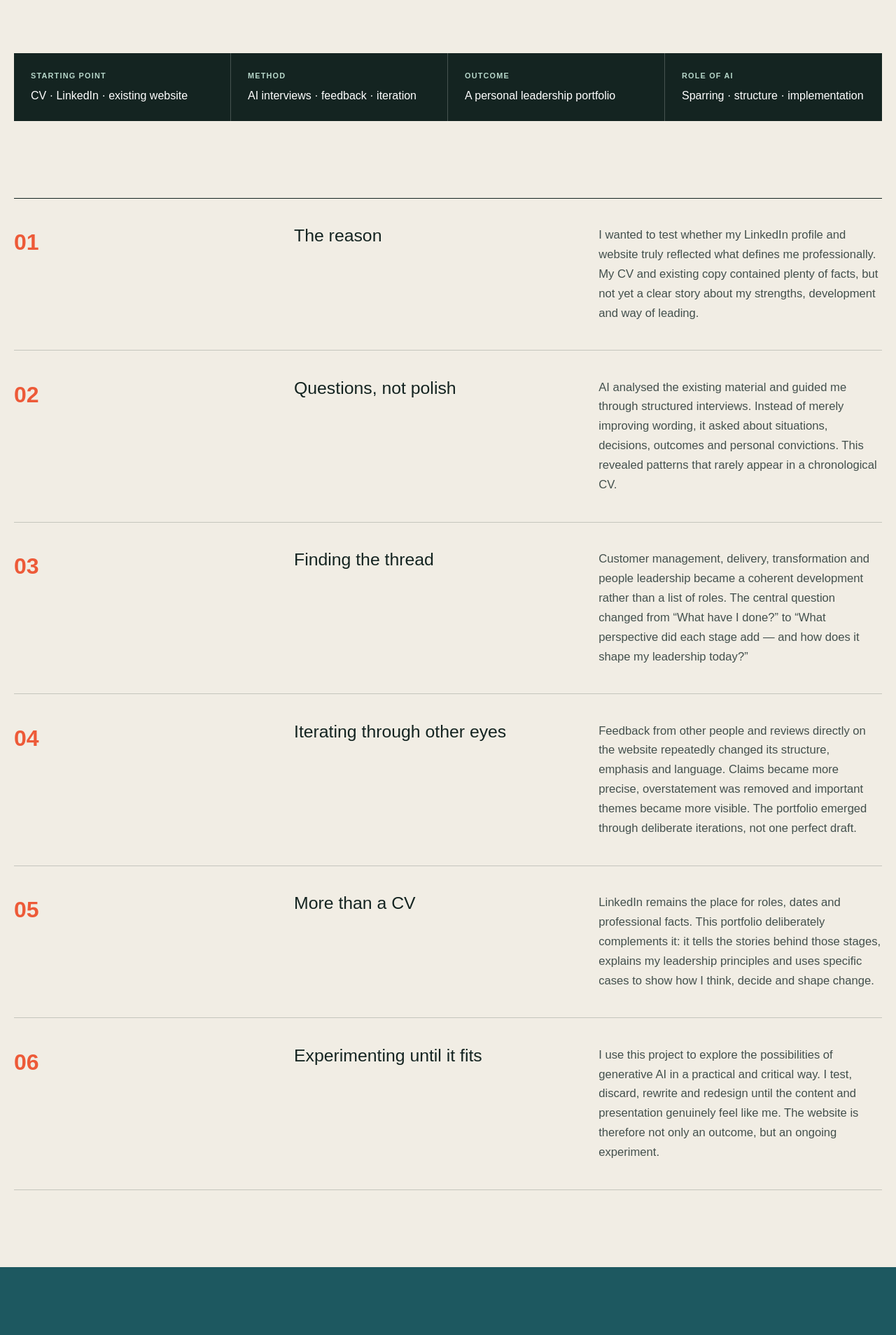
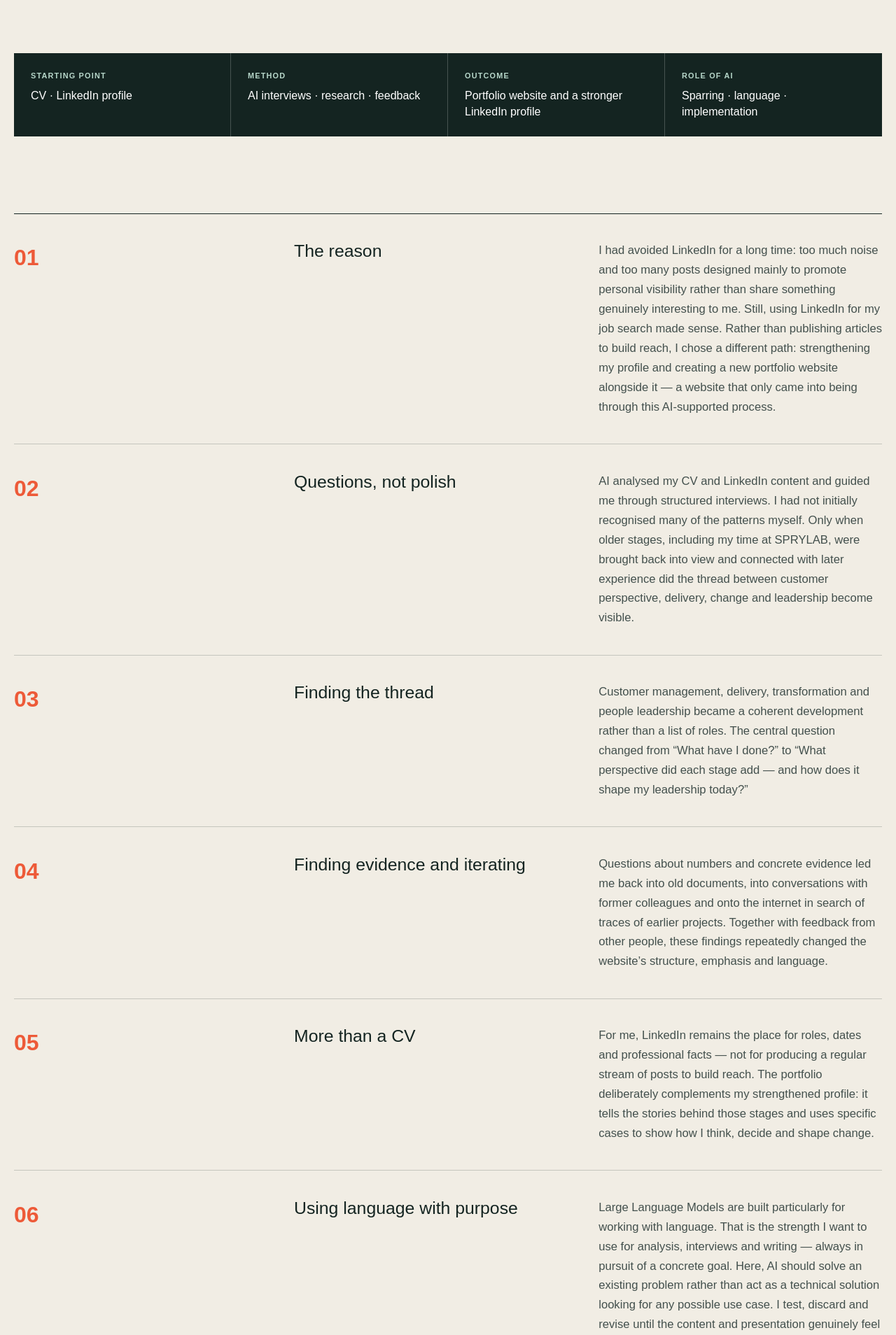
Before and after one commit to oriental-star/olivia-ratajzak, a Next.js app: page /project in a window 1280 px wide. Shown: the part 508-2416 px from the top of the page at 70% size. Built offline with nearby package versions, Linux system fonts and the light colour scheme.

Commit message:
Correct AI portfolio origin story

```diff
--- a/app/project/page.tsx
+++ b/app/project/page.tsx
@@ -10,14 +10,14 @@ const content = {
     title: 'Die eigene Geschichte neu sehen – und besser erzählen.',
     intro: 'Ein Experiment darüber, wie KI, strukturierte Interviews und persönliches Feedback dabei helfen können, Stärken sichtbar zu machen, einen roten Faden zu finden und die eigene Außendarstellung weiterzuentwickeln.',
     back: 'Zurück zum Portfolio',
-    facts: [['Ausgangspunkt', 'CV · LinkedIn · bestehende Website'], ['Methode', 'KI-Interviews · Feedback · Iteration'], ['Ergebnis', 'Ein persönliches Leadership-Portfolio'], ['Rolle der KI', 'Sparring · Struktur · Umsetzung']],
+    facts: [['Ausgangspunkt', 'CV · LinkedIn-Profil'], ['Methode', 'KI-Interviews · Recherche · Feedback'], ['Ergebnis', 'Portfolio-Website und geschärftes LinkedIn-Profil'], ['Rolle der KI', 'Sparring · Sprache · Umsetzung']],
     sections: [
-      ['Der Anlass', 'Ich wollte prüfen, ob meine Außendarstellung auf LinkedIn und meiner Website wirklich das zeigt, was mich beruflich ausmacht. CV, LinkedIn-Profil und bisherige Texte enthielten viele Fakten – aber noch keine klare Geschichte über meine Stärken, meine Entwicklung und meine Art zu führen.'],
-      ['Fragen statt Selbstdarstellung', 'Die KI analysierte die vorhandenen Inhalte und führte mit mir strukturierte Interviews. Statt nur Formulierungen zu optimieren, fragte sie nach konkreten Situationen, Entscheidungen, Ergebnissen und meiner persönlichen Haltung. So wurden Muster sichtbar, die in einem tabellarischen Lebenslauf kaum auftauchen.'],
+      ['Der Anlass', 'LinkedIn hatte ich lange gemieden: zu viel Noise und zu viele Beiträge, die vor allem Selbstdarstellung und Reichweite bedienen, ohne für mich wirklich originär interessant zu sein. Für die Jobsuche lag es dennoch nahe, mein Profil dort zu stärken. Statt selbst Artikel zu produzieren, entschied ich mich für einen anderen Weg: ein aussagekräftiges LinkedIn-Profil und ergänzend eine neue Portfolio-Website, die erst in diesem Prozess mit KI entstand.'],
+      ['Fragen statt Selbstdarstellung', 'Die KI analysierte CV und LinkedIn-Inhalte und führte mit mir strukturierte Interviews. Viele Muster hatte ich selbst zunächst nicht wahrgenommen. Erst als auch ältere Stationen wie meine Zeit bei SPRYLAB wieder hervorgeholt und mit späteren Erfahrungen verbunden wurden, zeigte sich der rote Faden zwischen Kundenperspektive, Delivery, Veränderung und Führung.'],
       ['Den roten Faden finden', 'Aus Kundenmanagement, Delivery, Transformation und People Leadership entstand keine Zusammenfassung aller Rollen, sondern eine nachvollziehbare Entwicklung. Die zentrale Frage war nicht: Was habe ich alles gemacht? Sondern: Welche Perspektive hat jede Station ergänzt – und wie prägt sie heute meine Führung?'],
-      ['Mit anderen Augen iterieren', 'Rückmeldungen von anderen Personen und Reviews direkt auf der Website veränderten Struktur, Gewichtung und Sprache mehrfach. Aussagen wurden präzisiert, Übertreibungen zurückgenommen und wichtige Aspekte stärker hervorgehoben. Das Portfolio entstand nicht in einem Durchgang, sondern in bewussten Schleifen.'],
-      ['Mehr als ein Lebenslauf', 'LinkedIn bleibt der Ort für Stationen, Rollen und berufliche Fakten. Dieses Portfolio ergänzt es gezielt: Es erzählt die Geschichten hinter den Stationen, zeigt meine Führungsprinzipien und macht anhand konkreter Cases sichtbar, wie ich denke, entscheide und Veränderung gestalte.'],
-      ['Experimentieren bis es passt', 'Ich nutze dieses Projekt, um die Möglichkeiten generativer KI praktisch und kritisch auszuloten. Ich probiere aus, verwerfe, formuliere neu und gestalte weiter, bis Inhalt und Darstellung wirklich zu mir passen. Die Website ist deshalb nicht nur ein Ergebnis, sondern selbst ein fortlaufendes Experiment.'],
+      ['Belege suchen und iterieren', 'Gerade die Fragen nach Zahlen und konkreten Belegen brachten mich dazu, noch einmal in alten Unterlagen zu suchen, mit Kolleg:innen zu sprechen und im Internet nach Spuren früherer Projekte zu recherchieren. Zusammen mit Rückmeldungen anderer Personen veränderten diese Funde Struktur, Gewichtung und Sprache der Website mehrfach.'],
+      ['Mehr als ein Lebenslauf', 'LinkedIn bleibt für mich der Ort für Stationen, Rollen und berufliche Fakten – nicht für regelmäßige Beiträge zur Reichweitensteigerung. Das Portfolio ergänzt mein gestärktes Profil gezielt: Es erzählt die Geschichten hinter den Stationen und macht anhand konkreter Cases sichtbar, wie ich denke, entscheide und Veränderung gestalte.'],
+      ['Sprache gezielt nutzen', 'Large Language Models sind besonders für den Umgang mit Sprache gemacht. Genau diese Stärke möchte ich für Analyse, Interviews und Formulierung nutzen – aber immer mit einem konkreten Ziel. KI soll hier ein vorhandenes Problem lösen und nicht als technische Lösung nach einem beliebigen Anwendungsfall suchen. Ich probiere aus, verwerfe und überarbeite, bis Inhalt und Darstellung wirklich zu mir passen.'],
     ],
     guardrail: 'Verantwortung bleibt beim Menschen',
     guardrailText: 'KI schlägt vor, strukturiert und setzt um. Berufliche Fakten, Bewertung, Korrekturen und Freigabe verantwortet Olivia Ratajzak.',
@@ -36,14 +36,14 @@ const content = {
     title: 'Seeing my own story differently — and telling it better.',
     intro: 'An experiment in how AI, structured interviews and personal feedback can reveal strengths, uncover a coherent thread and improve professional positioning.',
     back: 'Back to the portfolio',
-    facts: [['Starting point', 'CV · LinkedIn · existing website'], ['Method', 'AI interviews · feedback · iteration'], ['Outcome', 'A personal leadership portfolio'], ['Role of AI', 'Sparring · structure · implementation']],
+    facts: [['Starting point', 'CV · LinkedIn profile'], ['Method', 'AI interviews · research · feedback'], ['Outcome', 'Portfolio website and a stronger LinkedIn profile'], ['Role of AI', 'Sparring · language · implementation']],
     sections: [
-      ['The reason', 'I wanted to test whether my LinkedIn profile and website truly reflected what defines me professionally. My CV and existing copy contained plenty of facts, but not yet a clear story about my strengths, development and way of leading.'],
-      ['Questions, not polish', 'AI analysed the existing material and guided me through structured interviews. Instead of merely improving wording, it asked about situations, decisions, outcomes and personal convictions. This revealed patterns that rarely appear in a chronological CV.'],
+      ['The reason', 'I had avoided LinkedIn for a long time: too much noise and too many posts designed mainly to promote personal visibility rather than share something genuinely interesting to me. Still, using LinkedIn for my job search made sense. Rather than publishing articles to build reach, I chose a different path: strengthening my profile and creating a new portfolio website alongside it — a website that only came into being through this AI-supported process.'],
+      ['Questions, not polish', 'AI analysed my CV and LinkedIn content and guided me through structured interviews. I had not initially recognised many of the patterns myself. Only when older stages, including my time at SPRYLAB, were brought back into view and connected with later experience did the thread between customer perspective, delivery, change and leadership become visible.'],
       ['Finding the thread', 'Customer management, delivery, transformation and people leadership became a coherent development rather than a list of roles. The central question changed from “What have I done?” to “What perspective did each stage add — and how does it shape my leadership today?”'],
-      ['Iterating through other eyes', 'Feedback from other people and reviews directly on the website repeatedly changed its structure, emphasis and language. Claims became more precise, overstatement was removed and important themes became more visible. The portfolio emerged through deliberate iterations, not one perfect draft.'],
-      ['More than a CV', 'LinkedIn remains the place for roles, dates and professional facts. This portfolio deliberately complements it: it tells the stories behind those stages, explains my leadership principles and uses specific cases to show how I think, decide and shape change.'],
-      ['Experimenting until it fits', 'I use this project to explore the possibilities of generative AI in a practical and critical way. I test, discard, rewrite and redesign until the content and presentation genuinely feel like me. The website is therefore not only an outcome, but an ongoing experiment.'],
+      ['Finding evidence and iterating', 'Questions about numbers and concrete evidence led me back into old documents, into conversations with former colleagues and onto the internet in search of traces of earlier projects. Together with feedback from other people, these findings repeatedly changed the website’s structure, emphasis and language.'],
+      ['More than a CV', 'For me, LinkedIn remains the place for roles, dates and professional facts — not for producing a regular stream of posts to build reach. The portfolio deliberately complements my strengthened profile: it tells the stories behind those stages and uses specific cases to show how I think, decide and shape change.'],
+      ['Using language with purpose', 'Large Language Models are built particularly for working with language. That is the strength I want to use for analysis, interviews and writing — always in pursuit of a concrete goal. Here, AI should solve an existing problem rather than act as a technical solution looking for any possible use case. I test, discard and revise until the content and presentation genuinely feel like me.'],
     ],
     guardrail: 'Accountability remains human',
     guardrailText: 'AI proposes, structures and implements. Olivia Ratajzak remains responsible for professional facts, judgement, corrections and approval.',
```
